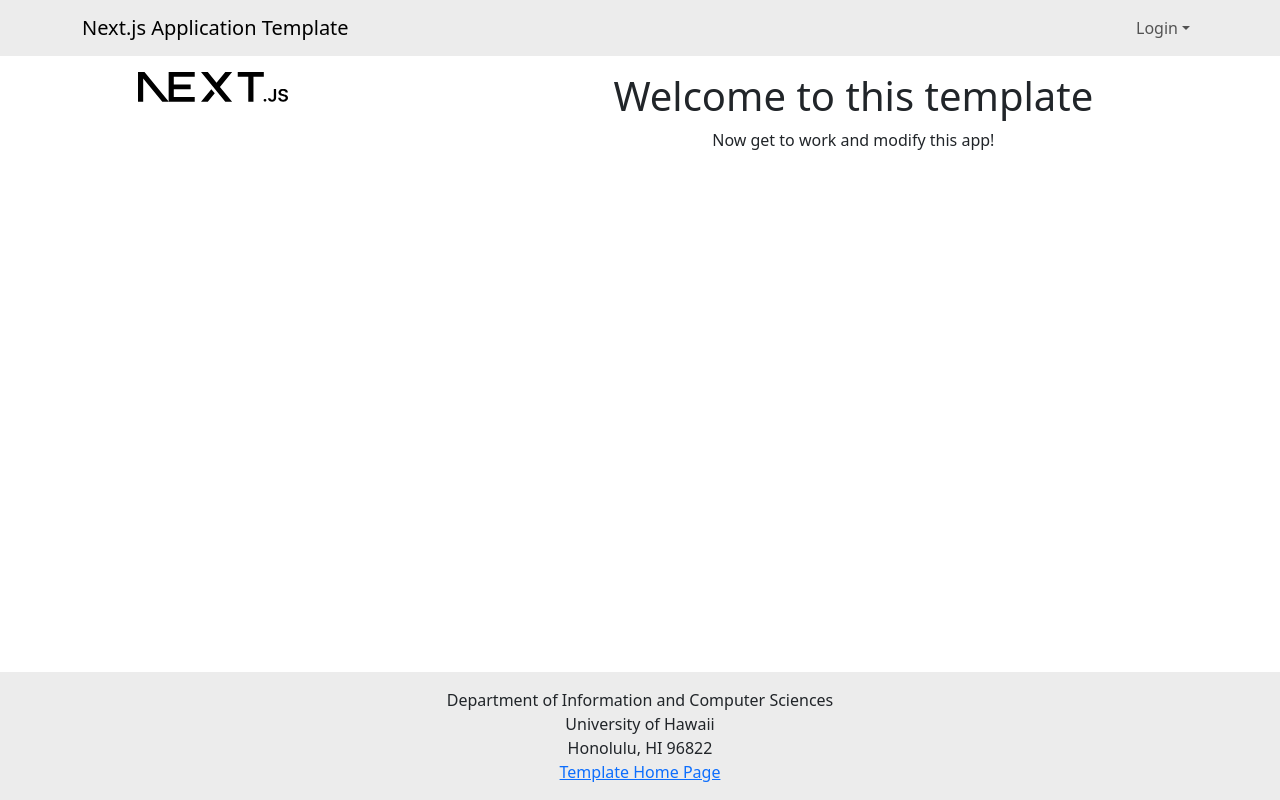
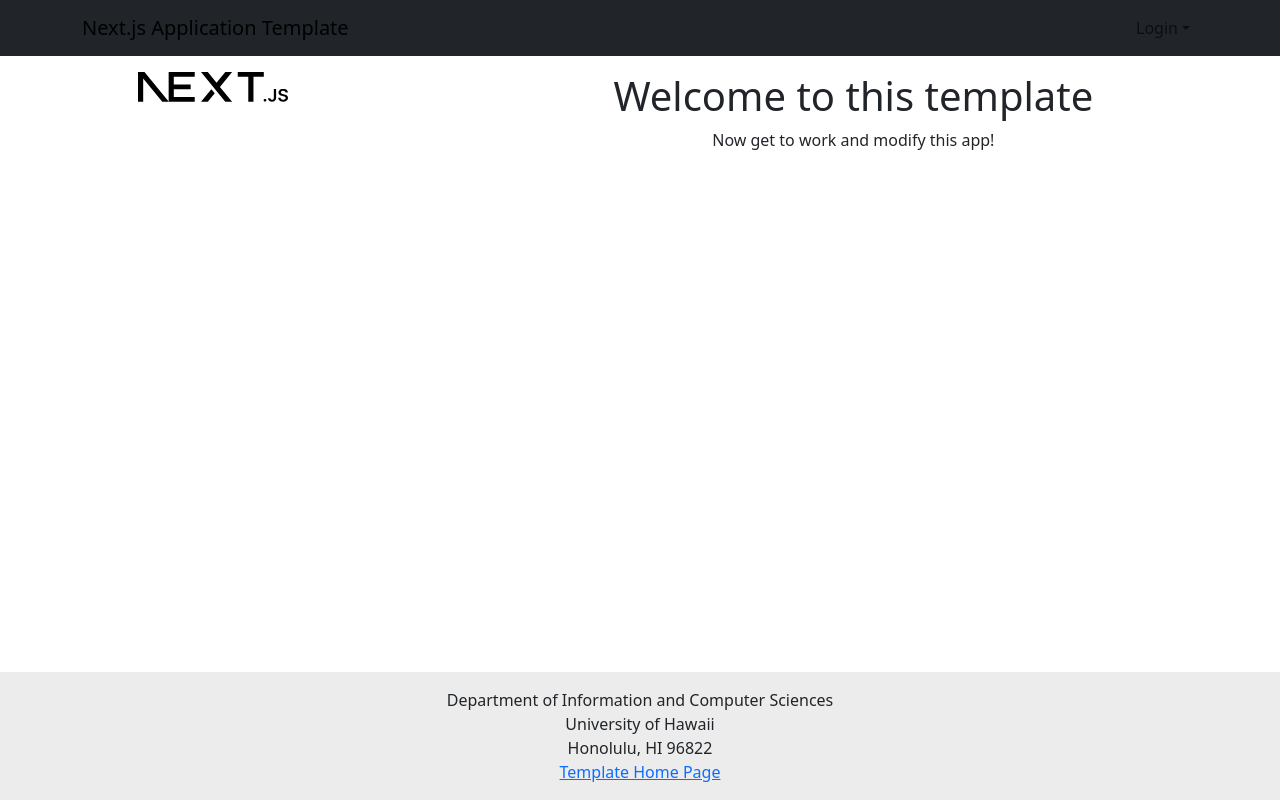
Before and after one commit to outdoor-buddies-new/outdoor-buddies-new, a Next.js app: page / in a window 1280 px wide. Built offline with nearby package versions, Linux system fonts and the light colour scheme; no server answers.

Commit message:
Change Navbar background from light to dark

```diff
--- a/src/components/Navbar.tsx
+++ b/src/components/Navbar.tsx
@@ -12,7 +12,7 @@ const NavBar: React.FC = () => {
   const currentUser = session?.user?.email;
   const role = session?.user?.role;
   return (
-    <Navbar bg="light" expand="lg">
+    <Navbar bg="dark" expand="lg">
       <Container>
         <Navbar.Brand href="/">Next.js Application Template</Navbar.Brand>
         <Navbar.Toggle aria-controls="basic-navbar-nav" />
```
